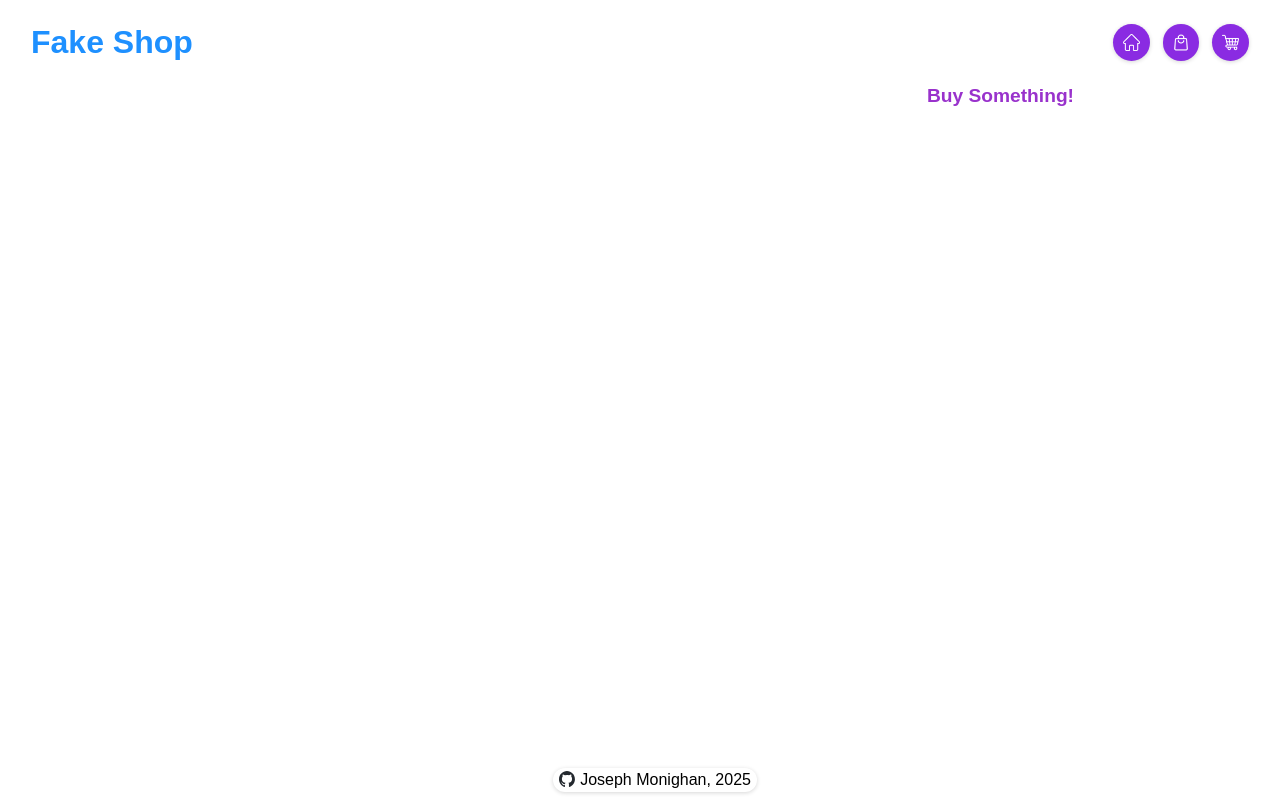
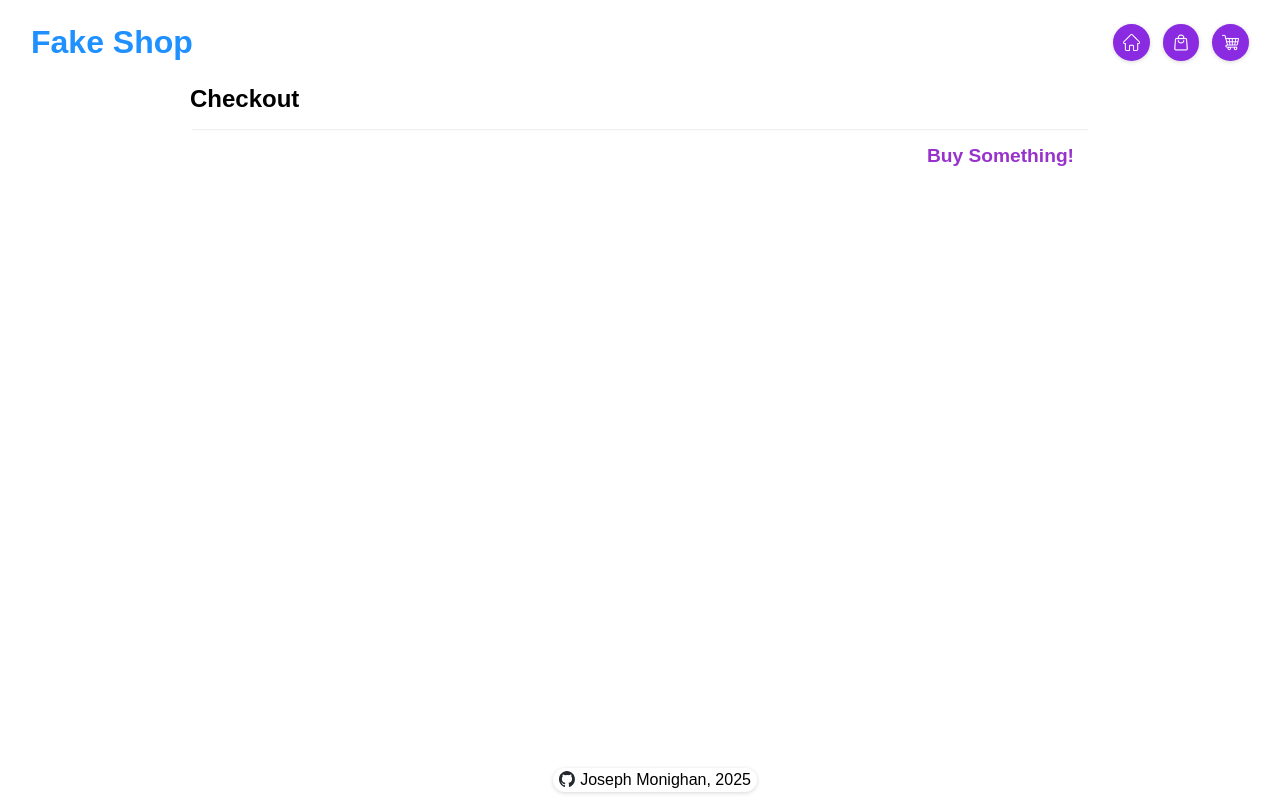
Before and after one commit to BlueVelocity/fake_shop, a React (Vite) app: page /cart in a window 1280 px wide. Built offline with nearby package versions, Linux system fonts and the light colour scheme.

Commit message:
Cart and shop title styling update

```diff
--- a/src/components/ItemCheckoutCard/ItemCheckoutCard.module.css
+++ b/src/components/ItemCheckoutCard/ItemCheckoutCard.module.css
@@ -3,6 +3,8 @@
   grid-template-columns: 1fr 4fr 5em 5em;
   justify-items: center;
   gap:1rem;
+
+  max-height: 8em;
 
   padding: 1rem;
 
--- a/src/pages/Cart/Cart.jsx
+++ b/src/pages/Cart/Cart.jsx
@@ -7,6 +7,7 @@ export default function Cart({ addToCartHandler, removeFromCartHandler, cartCont
     <>
       <NavBar cartContents={cartContents} />
       <div className={styles.cart}>
+        <h2>Checkout</h2>
         <ul className={styles.items}>
           {cartContents.map(item => <ItemCheckoutCard addToCartHandler={addToCartHandler} removeFromCartHandler={removeFromCartHandler} imgUrl={item.imgUrl} name={item.name} price={item.price} qty={item.qty} />)}
           <span className={styles.total}>{cartContents.length > 0 ? "Total: $" + cartContents.reduce((acc, item) => {
--- a/src/pages/Cart/Cart.module.css
+++ b/src/pages/Cart/Cart.module.css
@@ -2,6 +2,13 @@
   max-width: 900px;
 
   margin: 0 auto;
+}
+
+.cart h2 {
+  margin: 0;
+  padding: 0 0 1rem 0;
+
+  box-shadow: 0 2px 2px -2px rgba(0, 0, 0, 0.2);
 }
 
 .items {
--- a/src/pages/Shop/Shop.module.css
+++ b/src/pages/Shop/Shop.module.css
@@ -1,9 +1,5 @@
 .shop {
   display: grid;
-}
-
-.shop > div:first-child {
-  margin-top: 1rem;
 }
 
 .shop > div > h2 {
@@ -11,6 +7,9 @@
 }
 .shop > div > p {
   margin: 0;
+  padding: 0 0 1rem 0;
+
+  box-shadow: 0 2px 2px -2px rgba(0, 0, 0, 0.2);
 
   color: DarkGrey;
 }
@@ -20,7 +19,7 @@
   grid-template-columns: repeat( auto-fit, minmax(18rem, 1fr) );
   gap: 1rem;
 
-  margin-top: 2rem;
+  margin-top: 1rem;
   padding: 0;
 
   list-style-type: none
```
